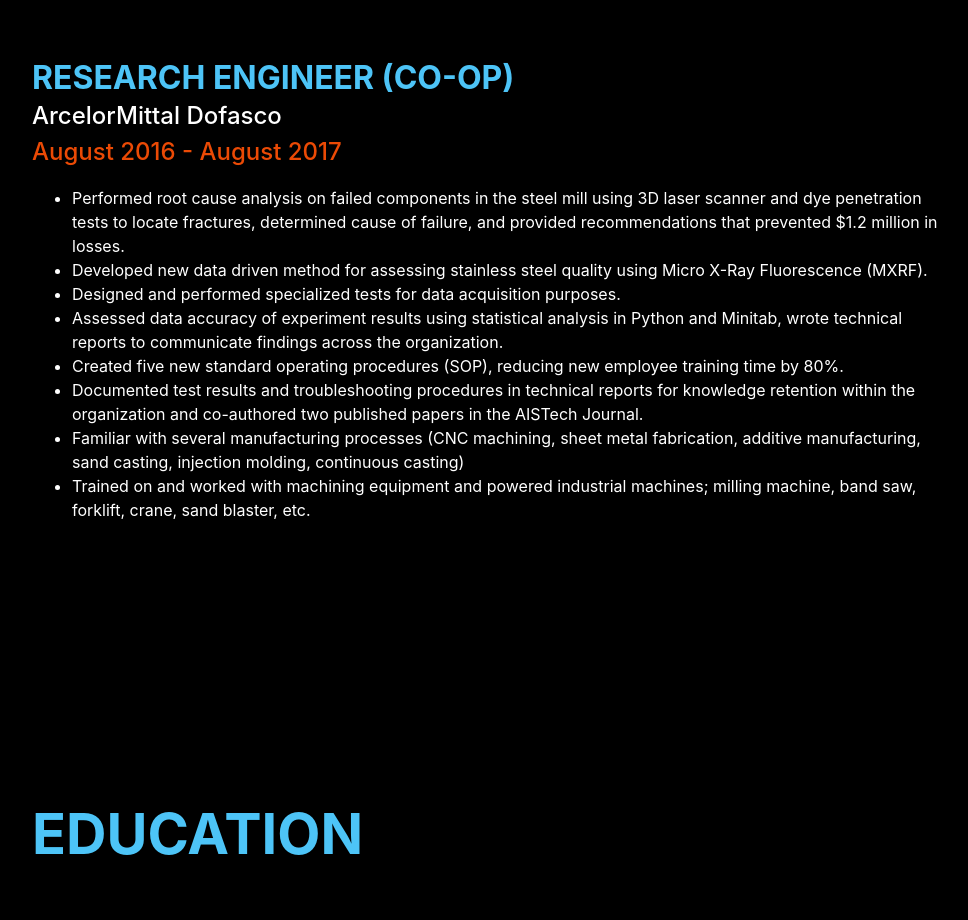
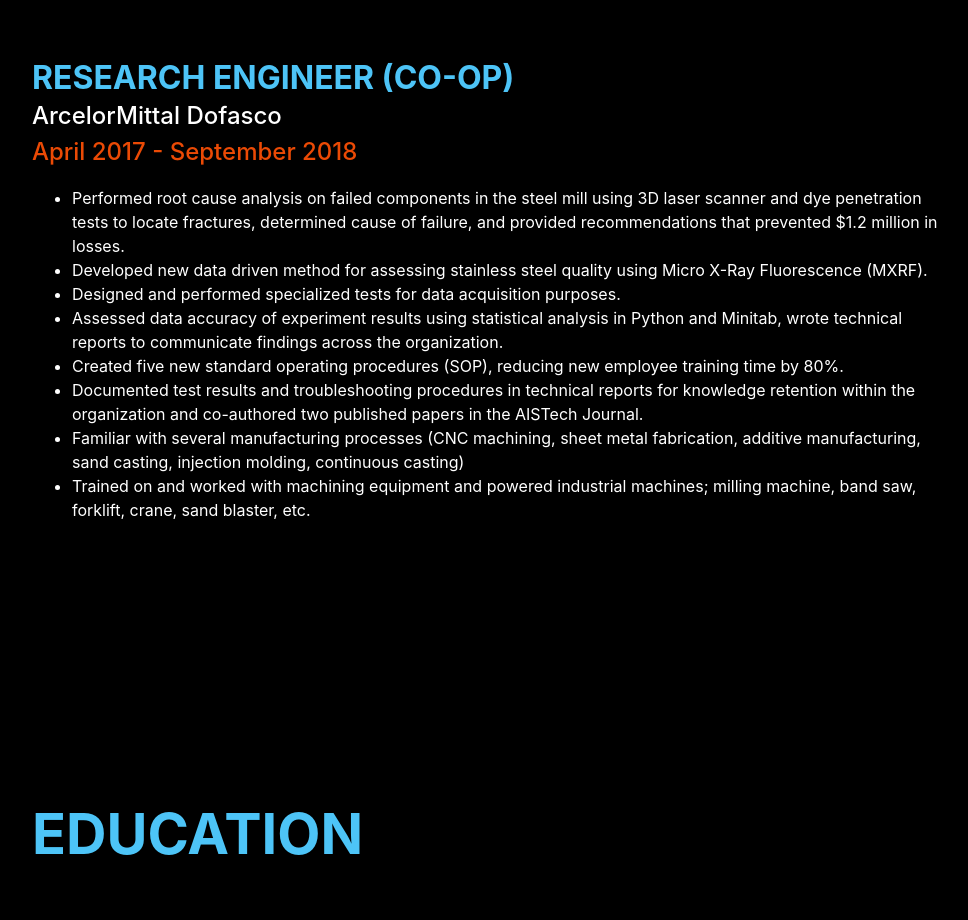
Before and after one commit to amir-nrfkn/amir-nrfkn-site, a plain HTML site: page index.html in a window 1280 px wide. Shown: the part 2220-3140 px from the top of the page, without its empty margins (288-1256 px from the left). Drawn offline with nearby package versions, Linux system fonts and the light colour scheme; a web font is replaced by a local one.

Commit message:
update summary

```diff
--- a/index.html
+++ b/index.html
@@ -146,7 +146,7 @@
                     <div class="flex-grow-1">
                         <h3 class="mb-0">Research Engineer (Co-op)</h3>
                         <div class="subheading mb-3">ArcelorMittal Dofasco <div class="flex-shrink-0"><span
-                                    class="text-primary">August 2016 - August 2017</span></div>
+                                    class="text-primary">April 2017 - September 2018</span></div>
                         </div>
                         <ul>
                             <li>
```
